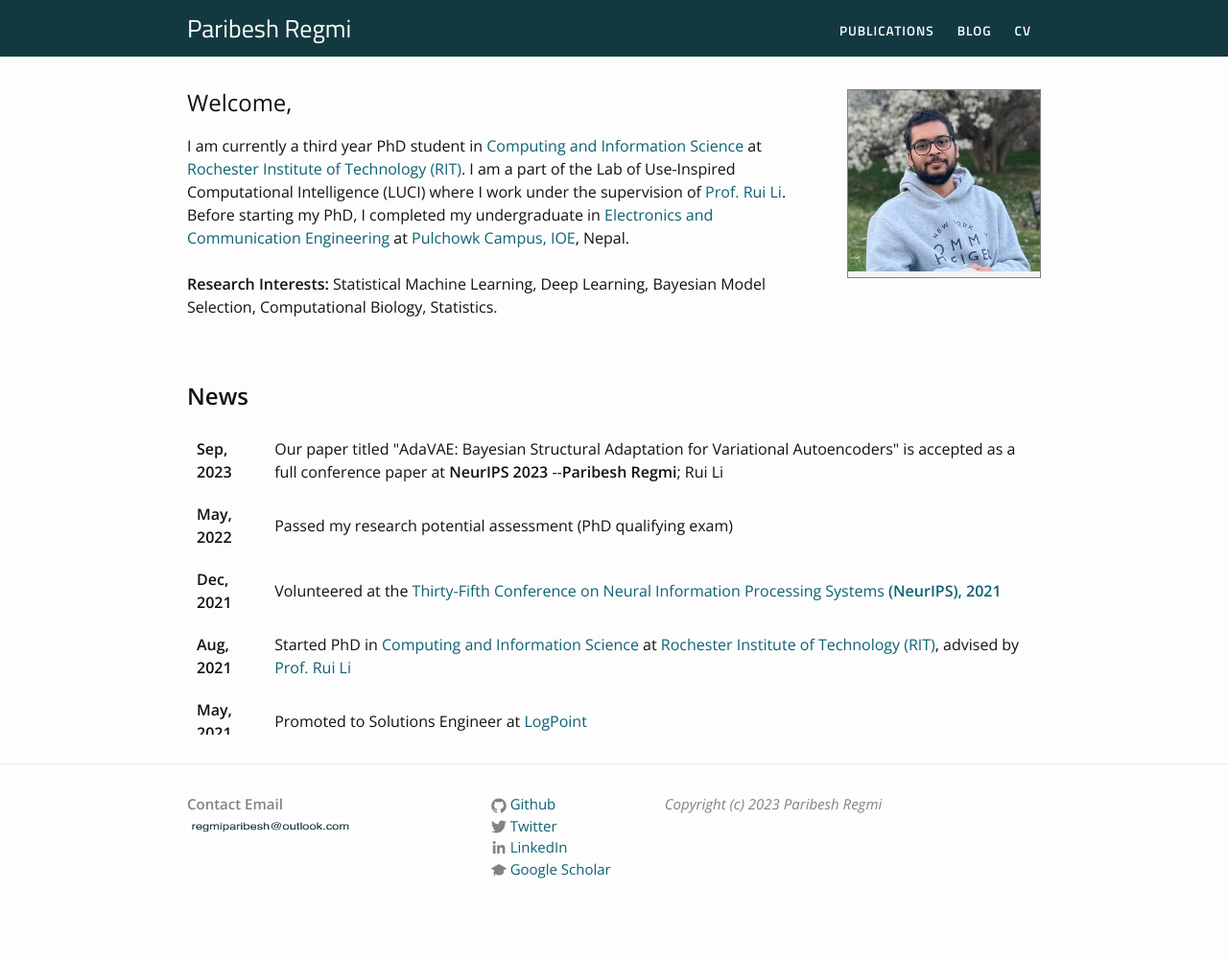
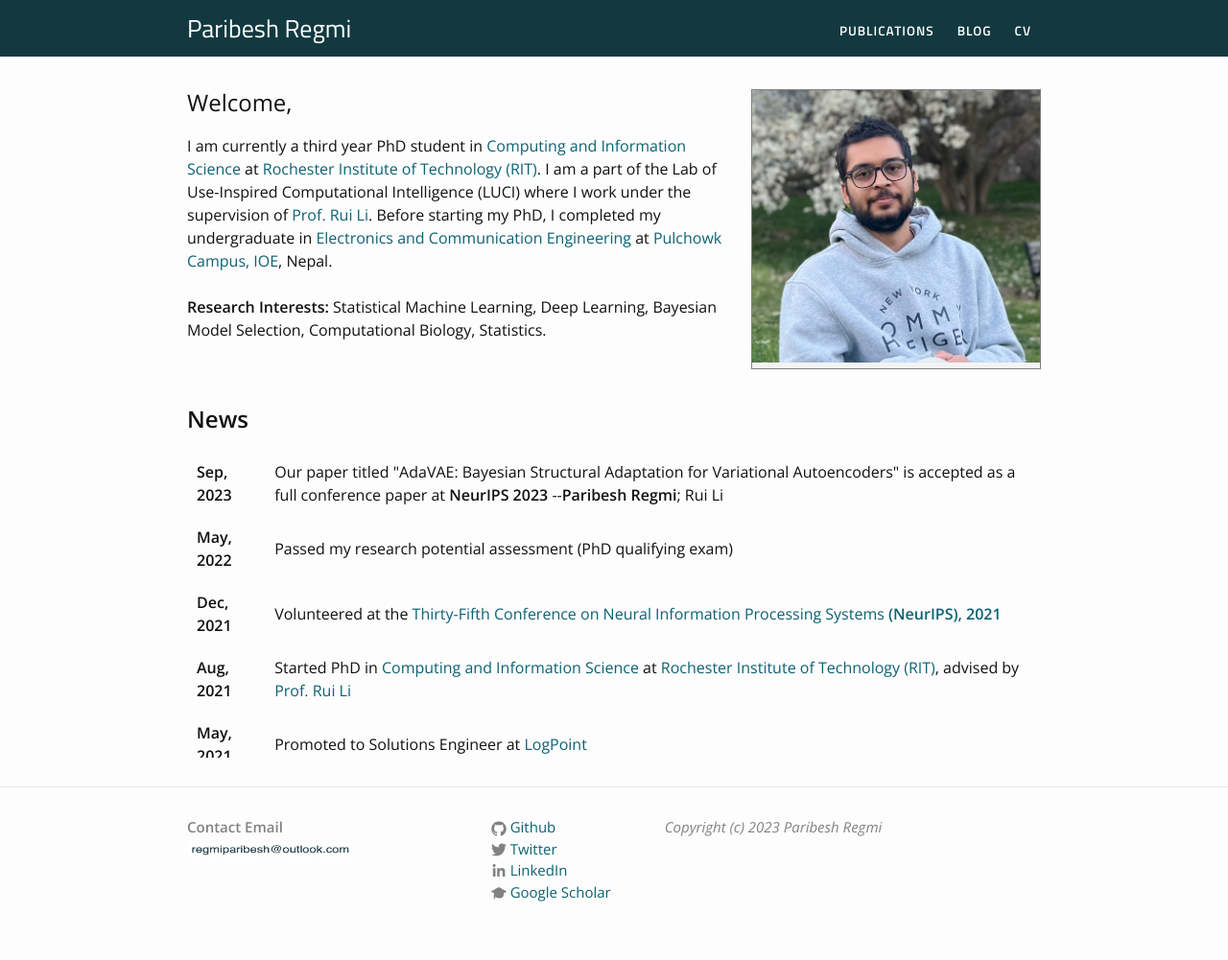
Before and after one commit to paribeshregmi/paribeshregmi.github.io, a Jekyll site: the page built from index.markdown, in a window 1280 px wide. Shown: the whole page at 96% size. Built offline with Jekyll 4.4.1, drawn with Linux system fonts in a browser that asks for light colours; before the commit the page ends 977 px from its top, so only the background shows below that.

Commit message:
Update index.markdown

```diff
--- a/index.markdown
+++ b/index.markdown
@@ -7,7 +7,7 @@ layout: default
 
 <div class="home">
 
-    {% include image.html url="/assets/images/profile_home.jpg" width=200 height=400 align="right" %}
+    {% include image.html url="/assets/images/profile_home.jpg" width=300 height=600 align="right" %}
 
     <h2>
         Welcome,
```
